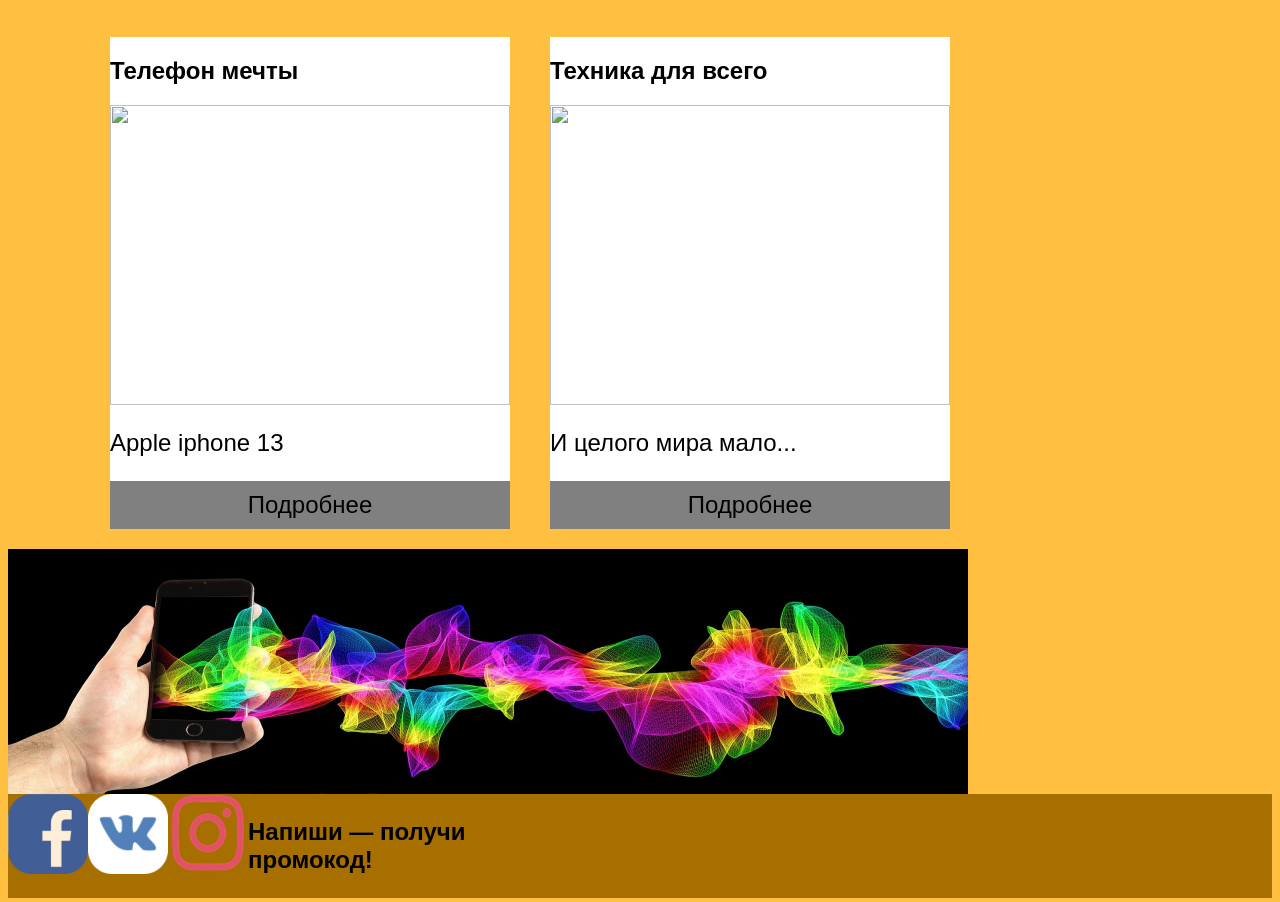
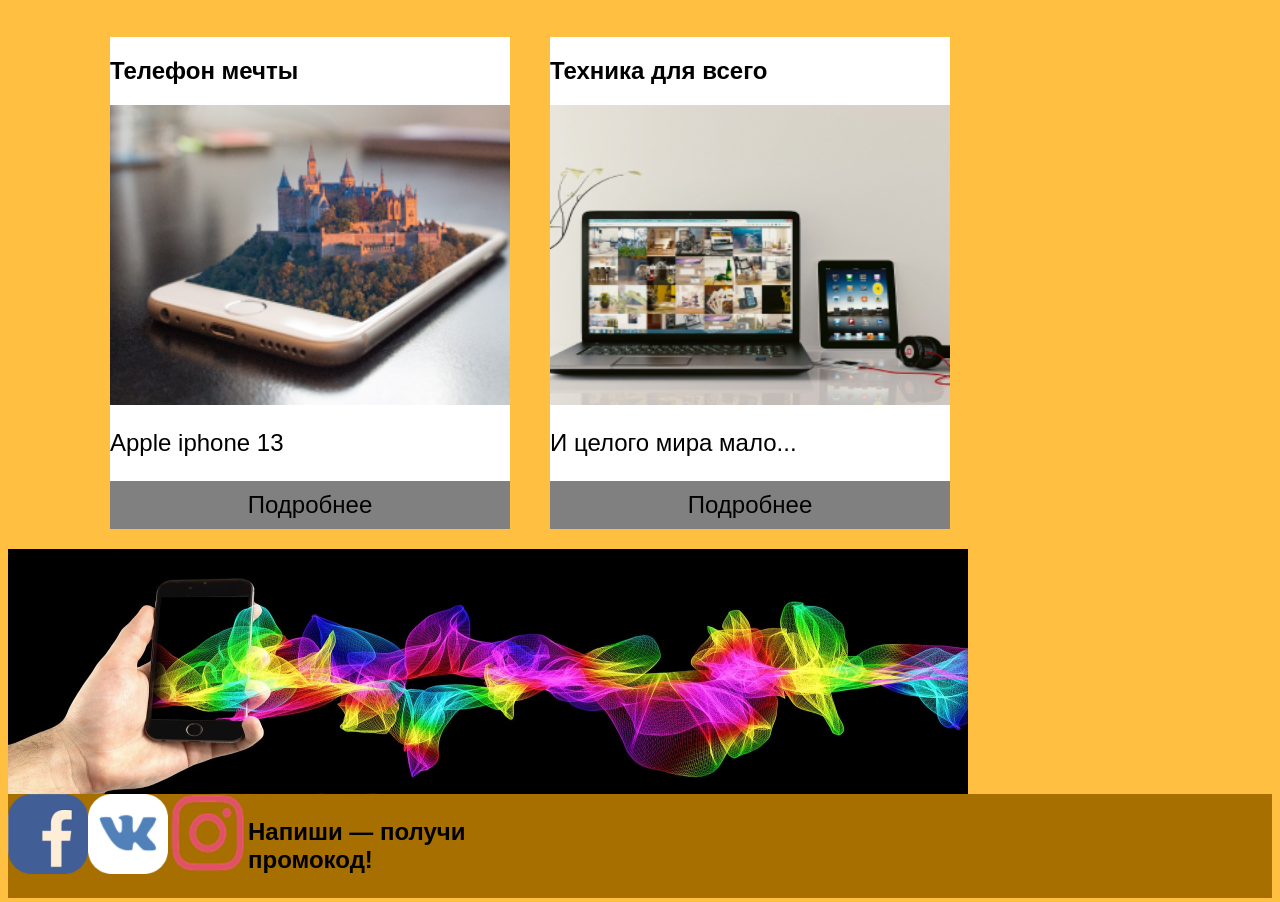
Before and after one commit to Player324/JokeTimurs-s_Online_Makret, a plain HTML site: page index.html in a window 1280 px wide. Shown: the part 796-1698 px from the top of the page. Drawn offline with Linux system fonts and the light colour scheme.

Commit message:
index.html

```diff
--- a/index.html
+++ b/index.html
@@ -31,13 +31,13 @@
                 </article>
                 <article>
                     <h2>Телефон мечты</h2>
-                    <img src="article image 3" width="400px" height="300px"/>
+                    <img src="article image 3.png" width="400px" height="300px"/>
                     <p>Apple iphone 13</p>
                     <a class="article-but" href="">Подробнее</a>
                 </article>
                 <article>
                     <h2>Техника для всего</h2>
-                    <img src="article image 4" width="400px" height="300px"/>
+                    <img src="article image 4.png" width="400px" height="300px"/>
                     <p>И целого мира мало...</p>
                     <a class="article-but" href="">Подробнее</a>
                 </article>
```
